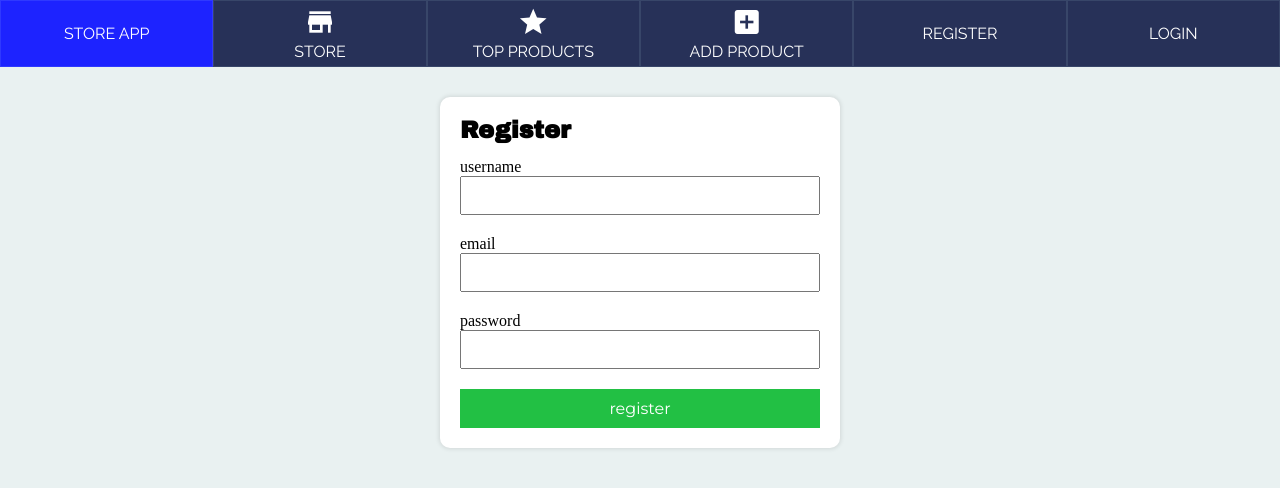
After one commit to german9304/flask-app, a Python web app: template templates/auth/register.html in a window 1280 px wide. The commit adds this page. Shown: the top 488 px of the page. Run offline with Jinja, Linux system fonts and the light colour scheme; the template is opened without the code that fills it, so the values that code supplies are empty.

Commit message:
register login template

```diff
--- /dev/null
+++ b/static/css/auth.css
@@ -0,0 +1,37 @@
+#register-form-section {
+    display: flex;
+    justify-content: center;
+    --font-style: 'Montserrat', sans-serif;
+}
+#register-form  h1 {
+    margin: 0 0 15px 0;
+    font-family: 'Archivo Black', sans-serif;
+}
+
+#register-form {
+    margin: 30px 0 30px 0;
+    width: 400px;
+    box-shadow: 0 0 4px 1px rgba(0, 0, 0, 0.1);
+    border: solid 1px rgba(230, rgba(101, 165, 207, 0.712), blue, 0.3);
+    background: white;
+    border-radius: 10px;
+    padding: 20px;
+}
+
+#register-form input {
+    width: 100%;
+    margin: 0 0 20px 0;
+    padding: 8px;
+    font-size: 1rem;
+    font-family: var(--font-style);
+}
+#register-form button {
+    width: 100%;
+    padding: 10px;
+    font-family: var(--font-style);
+    font-size: 1rem;
+    cursor: pointer;
+    background-color: rgb(34, 192, 68);
+    border: none;
+    color: white;
+}
--- a/static/css/stores.css
+++ b/static/css/stores.css
@@ -93,7 +93,13 @@
   width: 50%;
 }
 
-#create-product  input, button {
+#create-product  input {
+  padding: 10px;
+  font-size: 1rem;
+  width: 100%;
+  font-family: var(--font-store);
+}
+#create-product button {
   padding: 10px;
   font-size: 1rem;
   width: 100%;
--- /dev/null
+++ b/templates/auth/login.html
@@ -0,0 +1,4 @@
+{% extends 'base.html' %}
+{% block main %}
+    <h1>LOG IN</h1>
+{% endblock %}
--- /dev/null
+++ b/templates/auth/register.html
@@ -0,0 +1,29 @@
+{% extends 'base.html' %}
+{% block styles %}
+<link
+    rel="stylesheet"
+    href="{{ url_for('static', filename='css/auth.css') }}"
+/>
+{% endblock %}
+{% block main %}
+<section id="register-form-section">
+    <form id="register-form">
+        <h1>Register</h1>
+        <section class="form form-group">
+            <label for="username">username</label>
+            <input type="text" id="username" name="username">
+        </section>
+        <section class="form form-group">
+                <label for="username">email</label>
+            <input type="text" id="email" name="email">
+        </section>
+        <section class="form-form-grup">
+                <label for="username">password</label>
+            <input type="text" id="password" name="password">
+        </section>
+        <section class="form form-group">
+            <button id="btn" class="btn-submit">register</button>
+        </section>
+    </form>
+</section>
+{% endblock %}
--- a/templates/base.html
+++ b/templates/base.html
@@ -13,6 +13,7 @@
       rel="stylesheet"
       href="{{ url_for('static', filename='css/style.css') }}"
     />
+    {% block styles %} {% endblock %}
     <title>products</title>
   </head>
   <body>
@@ -54,12 +55,12 @@
           </a>
         </li>
         <li class="nav add-store-nav">
-          <a href="#">
+          <a href="{{ url_for('auth.register') }}">
             <span>REGISTER</span>
           </a>
         </li>
         <li class="nav add-store-nav">
-          <a href="#">
+          <a href="{{ url_for('auth.login') }}">
             <span>LOGIN</span>
           </a>
         </li>
```
Also changed, not shown: __init__.py (+6 -2 lines), views/auth.py (+21 -0 lines).
